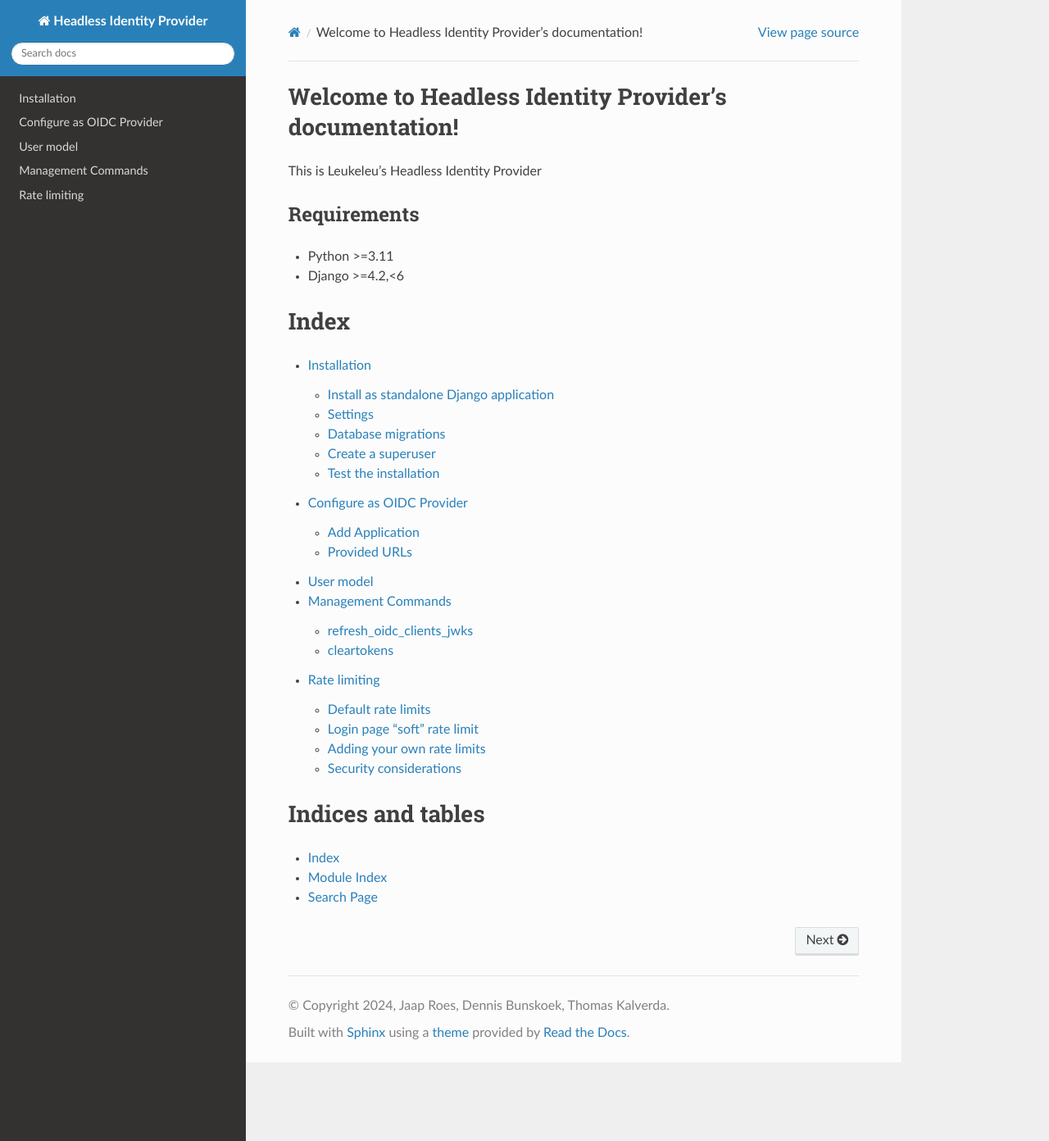
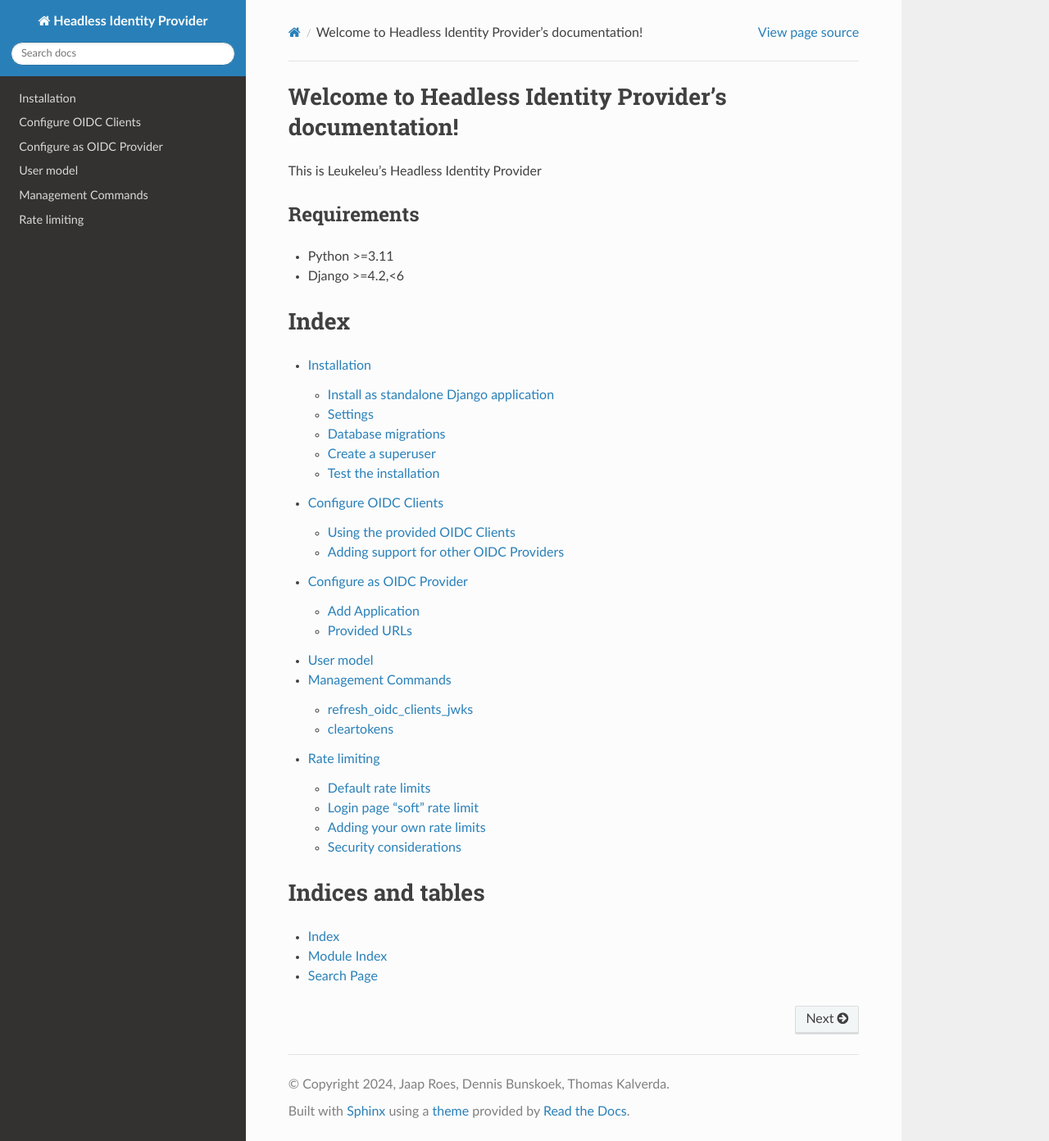
Before and after one commit to leukeleu/django-hidp, a Sphinx documentation site: the page built from packages/hidp/docs/index.md, in a window 1280 px wide and 1392 px high. Shown: the whole window at 82% size. Built offline with Sphinx 7.4.7 and the Read the Docs theme 2.0.0, drawn with Linux system fonts in a browser that asks for light colours; part of the change alters nothing that is shown.

Commit message:
Document configuration of oidc clients

````diff
--- /dev/null
+++ b/packages/hidp/docs/configure-oidc-clients.md
@@ -0,0 +1,132 @@
+# Configure OIDC Clients
+
+In addition to traditional username and password authentication,
+HIdP supports authentication using OpenID Connect (OIDC).
+
+HIdP has built-in support for both Google and Microsoft as OIDC providers,
+and can be extended to support others.
+
+## Using the provided OIDC Clients
+
+To use Google and/or Microsoft as an OIDC provider, you'll need to create a "project" in
+their respective online portals and configure the client with the correct credentials in HIdP.
+
+### Google
+
+Follow the instructions from Google on how to set up OpenID Connect on
+the [Google Identity Platform](https://developers.google.com/identity/openid-connect/openid-connect).
+
+Quick start:
+
+1. Create a new project in the [Google Cloud Console](https://console.cloud.google.com/projectcreate),
+   and make sure to select it as the active project. Skip this step if you already
+   have a project.
+
+2. Configure the [OAuth consent screen](https://console.cloud.google.com/apis/credentials/consent).
+   This is required for the OAuth 2.0 flow. It is not possible to obtain OAuth 2.0
+   credentials without configuring this.
+
+:::{note}
+Uploading a logo will require verification of the application. Avoid uploading a logo
+if you are creating a test application.
+:::
+
+:::{note}
+App domains and authorized domains are not required for testing. They can be left empty.
+:::
+
+3. [Obtain OAuth 2.0 credentials](https://console.cloud.google.com/apis/credentials/oauthclient)
+
+   - Select "Web application" as the application type.
+   - Configure the authorized redirect URI:
+
+     `https://<domain>/login/oidc/callback/google/`
+
+     Note: The redirect URI must be a valid *public* URL or localhost.
+     For development use either localhost or a hosts file entry to
+     map a public domain to a local development server.
+
+:::{tip}
+Use `local.<production-domain>` to avoid squatting on a real domain.
+:::
+
+  - Save the client ID and client secret, they will be required for the
+    OpenID Connect client configuration.
+
+:::{important}
+Make sure to treat the client secret as a secret, do not expose it in the source code
+or client-side code.
+:::
+
+In your Django settings, add the following:
+
+```python
+from hidp import config as hidp_config
+from hidp.federated.providers.google import GoogleOIDCClient
+
+hidp_config.configure_oidc_clients(
+    GoogleOIDCClient(client_id="your-client-id", client_secret="****"),
+)
+```
+
+### Microsoft
+
+Follow the instructions from Microsoft on how to set up OpenID Connect on the
+[Microsoft Identity Platform](https://learn.microsoft.com/en-us/entra/identity-platform/v2-protocols-oidc).
+
+Quick start:
+
+1. Register a new application in the [Entra portal](https://entra.microsoft.com/#view/Microsoft_AAD_RegisteredApps/ApplicationsListBlade/quickStartType~/null/sourceType/Microsoft_AAD_IAM)
+
+   - Set the application type to "Single Page Application".
+     This enables the Code Flow with PKCE, and avoids the need for a client secret.
+   - Pick the broadest account type possible (organization, personal, etc.)
+   - Set the redirect URI to: https://<domain>/login/oidc/callback/microsoft/
+     Private domains (e.g. *.local, *.test) are allowed.
+
+In your Django settings, add the following:
+
+```python
+from hidp import config as hidp_config
+from hidp.federated.providers.microsoft import MicrosoftOIDCClient
+
+hidp_config.configure_oidc_clients(
+    MicrosoftOIDCClient(client_id="your-client-id"),
+)
+```
+
+:::{note}
+Creating a client that is limited to a specific tenant (Active Directory, or similar)
+has not been tested and might require some customisation of the
+provided `MicrosoftOIDCClient`.
+:::
+
+## Adding support for other OIDC Providers
+
+To support other OIDC providers, you can implement a custom client based on
+the `OIDCClient` class configuring the required attributes.
+
+:::{important}
+HIdP only supports the Authorization Code flow. Other flows, like the Implicit flow,
+are considered insecure and will not work.
+:::
+
+:::{note}
+OpenID Connect configuration can usually be extracted from the provider's discovery
+document, commonly found at: *https://**\<provider\>**/.well-known/openid-configuration*
+:::
+
+Make sure to register your custom client:
+```python
+from hidp import config as hidp_config
+
+hidp_config.configure_oidc_clients(
+    MyCustomOIDCClient(client_id="your-client-id"),
+)
+```
+
+```{eval-rst}
+.. autoclass:: hidp.federated.providers.base.OIDCClient
+   :members:
+   :special-members:
+```
--- a/packages/hidp/docs/index.md
+++ b/packages/hidp/docs/index.md
@@ -10,6 +10,7 @@ This is Leukeleu's Headless Identity Provider
 :::{toctree}
 :maxdepth: 2
 installation
+configure-oidc-clients
 configure-as-oidc-provider
 user-model
 management-commands
````
